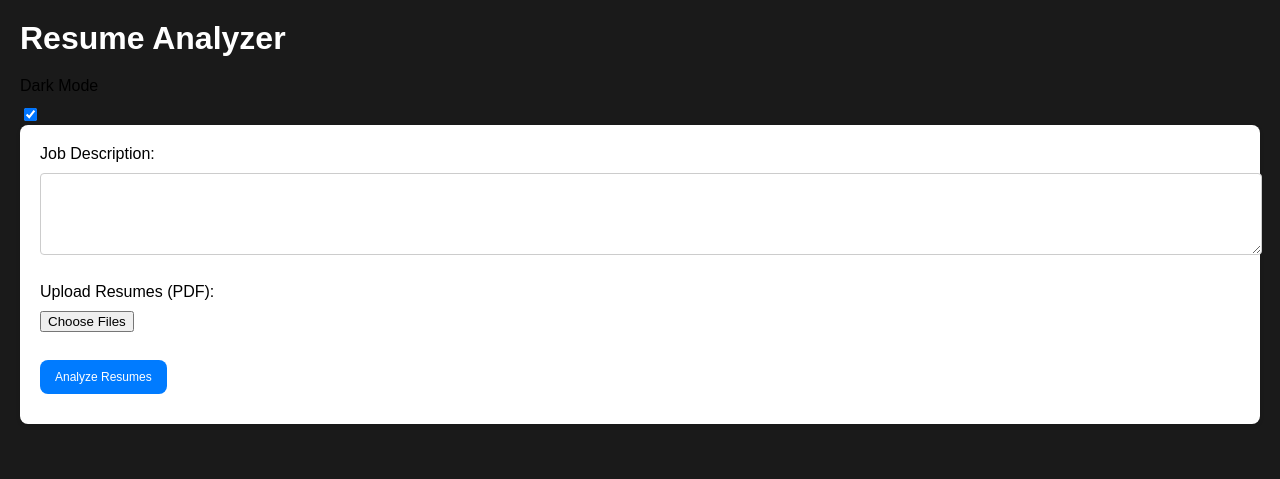
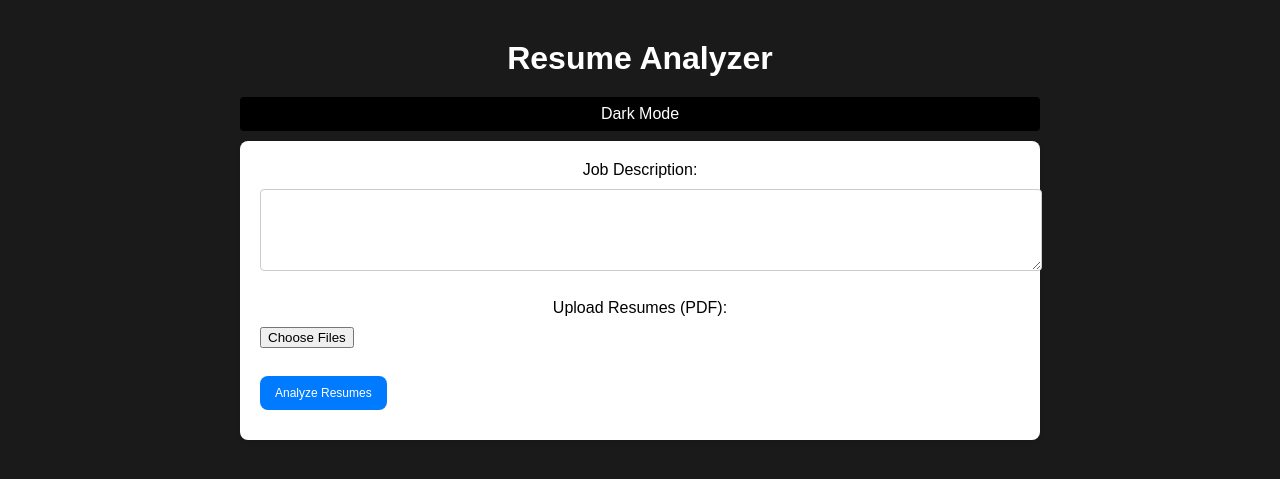
Before and after one commit to sanjayrushee/Resume_Ranker, a Flask app: page / in a window 1280 px wide, after a click on "Dark Mode". Shown: the top 479 px of the page. Run offline with Flask 2, Linux system fonts and the light colour scheme.

Commit message:
somechanges

```diff
--- a/app.py
+++ b/app.py
@@ -67,6 +67,8 @@ def index():
         for (names, emails, resume_text) in processed_resumes:
             resume_vector = tfidf_vectorizer.transform([resume_text])
             similarity = cosine_similarity(job_desc_vector, resume_vector)[0][0] * 100
+            # Convert similarity to integer
+            similarity = int(similarity)
             ranked_resumes.append((names, emails, similarity))
 
         # Sort resumes by similarity score
--- a/templates/index.html
+++ b/templates/index.html
@@ -17,10 +17,11 @@
         table {
             border-collapse: collapse;
             width: 100%;
+            margin-top: 20px;
         }
 
         th, td {
-            padding: 8px;
+            padding: 12px;
             text-align: left;
             border-bottom: 1px solid #ddd;
         }
@@ -32,14 +33,51 @@
         tr:hover {
             background-color: #f5f5f5;
         }
+
+        .container {
+            margin: auto;
+            max-width: 800px;
+            padding: 20px;
+            text-align: center;
+        }
+
+        #dark-mode-toggle {
+            display: none;
+        }
+
+        #dark-mode-toggle + label {
+            cursor: pointer;
+            padding: 8px 12px;
+            background-color: #007bff;
+            color: #fff;
+            border-radius: 4px;
+        }
+
+        #dark-mode-toggle:checked + label {
+            background-color: #000;
+        }
+
+        .download-link {
+            display: block;
+            margin-top: 20px;
+            text-decoration: none;
+            background-color: #007bff;
+            color: #fff;
+            padding: 10px 20px;
+            border-radius: 4px;
+        }
+
+        .download-link:hover {
+            background-color: #0056b3;
+        }
     </style>
 </head>
 
 <body>
     <div class="container">
         <h1>Resume Analyzer</h1>
+        <input type="checkbox" id="dark-mode-toggle" onchange="toggleDarkMode()">
         <label for="dark-mode-toggle">Dark Mode</label>
-        <input type="checkbox" id="dark-mode-toggle" onchange="toggleDarkMode()">
         <form action="/" method="post" enctype="multipart/form-data">
             <label for="job_description">Job Description:</label>
             <textarea name="job_description" rows="4" cols="50" required></textarea>
@@ -53,12 +91,15 @@
         {% if results %}
         <h2>Ranked Resumes:</h2>
         <table>
+            <thead>
                 <tr>
                     <th>Rank</th>
                     <th>Name</th>
                     <th>Email</th>
-                <th>Similarity in %</th>
+                    <th>Priority</th>
                 </tr>
+            </thead>
+            <tbody>
                 {% for result in results %}
                 <tr>
                     <td>{{ loop.index }}</td>
@@ -67,8 +108,8 @@
                     <td>{{ result[2] }}</td>
                 </tr>
                 {% endfor %}
+            </tbody>
         </table>
-        <br>
         <a href="{{ url_for('download_csv') }}" download="ranked_resumes.csv" class="download-link">Download CSV</a>
         {% endif %}
     </div>
```
Also changed, not shown: resume_ranker.py (deleted, +0 -67 lines). Lines whose indentation alone changed are shown as unchanged.
